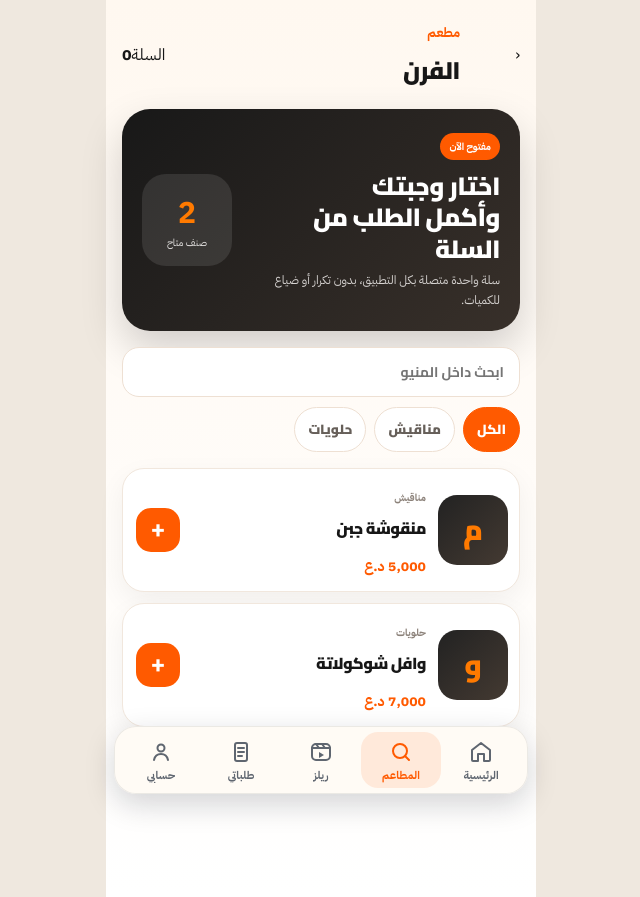
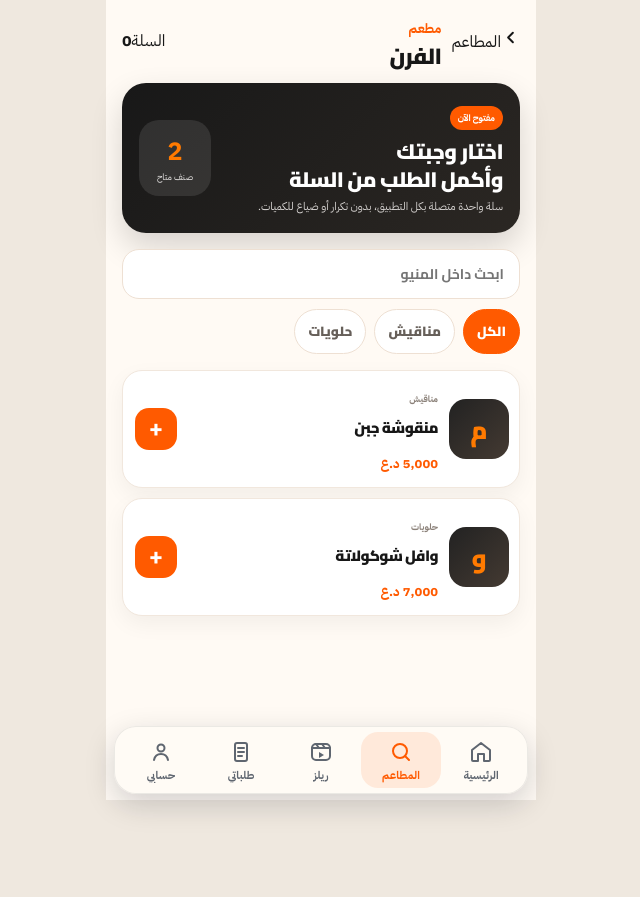
Before and after one commit to juda2018-del/juda-food-app, a Next.js app: page /restaurants/alforn in a window 1280 px wide. Shown: the whole page, without its empty margins (319-959 px from the left). After the commit the page ends 800 px from the top, so only its background shows below. Built offline with nearby package versions, Linux system fonts and the light colour scheme; no server answers; the database is empty.

Commit message:
Fix app/restaurants/RestaurantMenuClient.tsx

```diff
--- a/app/restaurants/RestaurantMenuClient.tsx
+++ b/app/restaurants/RestaurantMenuClient.tsx
@@ -207,7 +207,10 @@ export default function RestaurantMenuClient({
   return (
     <main className="page" dir="rtl">
       <header className="header">
-        <Link href="/restaurants" className="back" aria-label="رجوع">‹</Link>
+        <Link href="/restaurants" className="back" aria-label="الرجوع إلى المطاعم">
+          <svg width="19" height="19" viewBox="0 0 24 24" fill="none" stroke="currentColor" strokeWidth="2.5" strokeLinecap="round" strokeLinejoin="round" aria-hidden="true"><path d="M15 18l-6-6 6-6" /></svg>
+          <span>المطاعم</span>
+        </Link>
         <div>
           <small>مطعم</small>
           <h1>{restaurant}</h1>
@@ -270,13 +273,13 @@ export default function RestaurantMenuClient({
 
       <style jsx>{`
         :global(*){box-sizing:border-box}:global(html),:global(body){margin:0;background:#efe8df}
-        .page{width:100%;max-width:430px;min-height:100dvh;margin:auto;background:linear-gradient(180deg,#fff8f0,#fff);color:#171717;padding:16px 16px 170px;font-family:Cairo,Arial,sans-serif}
-        .header{display:grid;grid-template-columns:48px 1fr auto;align-items:center;gap:12px}.header small{color:#ff5a00;font-weight:900}.header h1{margin:2px 0 0;font-size:24px}.back{width:46px;height:46px;border-radius:16px;background:#fff;display:grid;place-items:center;text-decoration:none;color:#111;font-size:34px;box-shadow:0 10px 28px rgba(0,0,0,.08)}
+        .page{width:100%;max-width:430px;min-height:100dvh;margin:auto;background:#fffaf4;color:#171717;padding:calc(12px + env(safe-area-inset-top)) 16px 170px;font-family:Cairo,Arial,sans-serif}
+        .header{display:grid;grid-template-columns:auto 1fr auto;align-items:center;gap:10px}.header small{color:#ff5a00;font-weight:900}.header h1{margin:1px 0 0;font-size:22px;line-height:1.2}.back{height:44px;border-radius:15px;background:#171717;display:flex;direction:ltr;align-items:center;gap:5px;padding:0 11px;text-decoration:none;color:#fff;font-size:11px;font-weight:900;box-shadow:0 9px 22px rgba(0,0,0,.14)}
         .cart-link{height:46px;border-radius:16px;background:#171717;color:#fff;text-decoration:none;display:flex;align-items:center;gap:8px;padding:0 13px;font-size:12px;font-weight:900}.cart-link b{width:22px;height:22px;border-radius:50%;display:grid;place-items:center;background:#ff5a00}
         .closed{margin-top:14px;border-radius:20px;background:#fff1f2;border:1px solid #fecdd3;color:#be123c;padding:14px;display:grid;gap:4px}.closed span{font-size:12px}
-        .hero{margin-top:16px;border-radius:28px;background:linear-gradient(135deg,#181818,#38302a);color:#fff;padding:20px;display:grid;grid-template-columns:1fr 90px;gap:12px;align-items:center;box-shadow:0 18px 42px rgba(0,0,0,.18)}.status{display:inline-block;padding:6px 9px;border-radius:999px;background:#ff5a00;font-size:10px;font-weight:900}.hero h2{margin:10px 0 6px;font-size:25px;line-height:1.25}.hero p{margin:0;color:#d6d3d1;font-size:12px;line-height:1.7}.hero-stat{height:92px;border-radius:24px;background:rgba(255,255,255,.1);display:grid;place-items:center;align-content:center}.hero-stat b{font-size:30px;color:#ff7a00}.hero-stat span{font-size:10px;color:#e7e5e4}
+        .hero{margin-top:14px;border-radius:24px;background:linear-gradient(135deg,#181818,#2b2723);color:#fff;padding:17px;display:grid;grid-template-columns:1fr 72px;gap:10px;align-items:center;box-shadow:0 14px 32px rgba(0,0,0,.16)}.status{display:inline-block;padding:5px 8px;border-radius:999px;background:#ff5a00;font-size:9px;font-weight:900}.hero h2{margin:8px 0 5px;font-size:21px;line-height:1.3}.hero p{margin:0;color:#d6d3d1;font-size:11px;line-height:1.65}.hero-stat{height:76px;border-radius:20px;background:rgba(255,255,255,.1);display:grid;place-items:center;align-content:center}.hero-stat b{font-size:25px;color:#ff7a00}.hero-stat span{font-size:9px;color:#e7e5e4}
         .filters{margin-top:16px}.filters input{width:100%;height:50px;border:1px solid #eee0d3;border-radius:17px;background:#fff;padding:0 15px;font-family:inherit;font-size:14px;outline:none}.categories{display:flex;gap:8px;overflow:auto;padding:10px 0 4px;scrollbar-width:none}.categories::-webkit-scrollbar{display:none}.categories button{white-space:nowrap;border:1px solid #eee0d3;background:#fff;color:#665f59;padding:9px 13px;border-radius:999px;font-family:inherit;font-weight:900}.categories button.active{background:#ff5a00;color:#fff;border-color:#ff5a00}
-        .menu-grid{display:grid;gap:11px;margin-top:12px}.menu-card{display:grid;grid-template-columns:70px 1fr 46px;gap:12px;align-items:center;background:#fff;border:1px solid #f1e7dd;border-radius:22px;padding:11px;box-shadow:0 10px 28px rgba(0,0,0,.055)}.food-image{width:70px;height:70px;border-radius:19px;background:linear-gradient(135deg,#222,#443a32);color:#ff7a00;display:grid;place-items:center;font-size:29px;font-weight:900}.food-info{min-width:0}.food-info small{color:#8b8179;font-size:10px;font-weight:800}.food-info h3{margin:3px 0 7px;font-size:16px;white-space:nowrap;overflow:hidden;text-overflow:ellipsis}.food-info strong{color:#ff5a00;font-size:14px}.menu-card>button{width:44px;height:44px;border:0;border-radius:15px;background:#ff5a00;color:#fff;font-size:25px;font-weight:900}.menu-card>button:disabled{background:#d6d3d1}
+        .menu-grid{display:grid;gap:10px;margin-top:12px}.menu-card{display:grid;grid-template-columns:60px 1fr 44px;gap:11px;align-items:center;background:#fff;border:1px solid #f1e7dd;border-radius:20px;padding:10px;box-shadow:0 8px 22px rgba(0,0,0,.05)}.food-image{width:60px;height:60px;border-radius:17px;background:linear-gradient(135deg,#222,#443a32);color:#ff7a00;display:grid;place-items:center;font-size:25px;font-weight:900}.food-info{min-width:0}.food-info small{color:#8b8179;font-size:9px;font-weight:800}.food-info h3{margin:2px 0 5px;font-size:15px;white-space:nowrap;overflow:hidden;text-overflow:ellipsis}.food-info strong{color:#ff5a00;font-size:13px}.menu-card>button{width:42px;height:42px;border:0;border-radius:14px;background:#ff5a00;color:#fff;font-size:24px;font-weight:900}.menu-card>button:disabled{background:#d6d3d1}
         .empty{text-align:center;padding:30px;color:#78716c;font-weight:800}.checkout-bar{position:fixed;z-index:90;left:50%;transform:translateX(-50%);bottom:88px;width:calc(100% - 32px);max-width:398px;min-height:64px;border-radius:20px;background:#171717;color:#fff;text-decoration:none;padding:11px 15px;display:flex;align-items:center;justify-content:space-between;box-shadow:0 16px 38px rgba(0,0,0,.3)}.checkout-bar div{display:grid;gap:2px}.checkout-bar div b{font-size:13px}.checkout-bar div span{font-size:11px;color:#ff8a3d}.checkout-bar>strong{font-size:13px}
         .toast{position:fixed;z-index:120;left:50%;transform:translateX(-50%);bottom:170px;background:#fff;color:#111;padding:12px 17px;border-radius:999px;font-weight:900;box-shadow:0 12px 35px rgba(0,0,0,.2);white-space:nowrap;max-width:calc(100% - 32px);overflow:hidden;text-overflow:ellipsis}
       `}</style>
```
